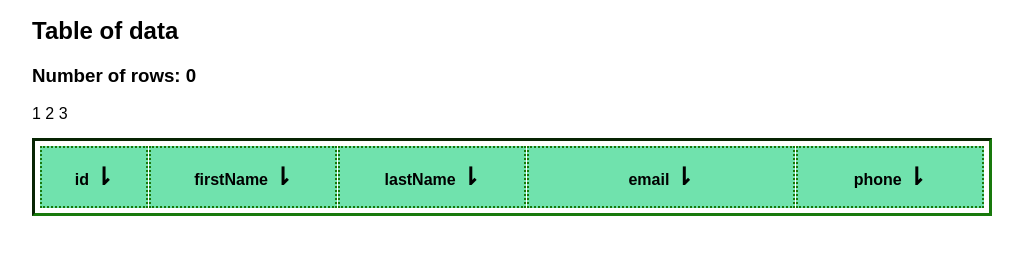
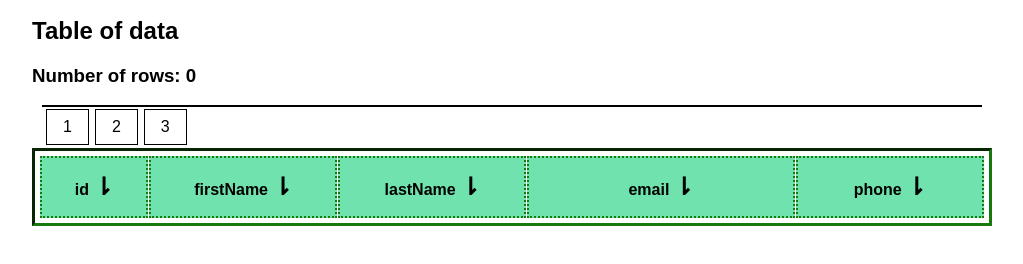
Before and after one commit to ao5og/task-table-js, a plain HTML site: page table_app/fetch-start.html in a window 1280 px wide. Shown: the part 104-368 px from the top of the page, without its empty margins (128-1151 px from the left). Drawn offline with Linux system fonts and the light colour scheme; no server answers.

Commit message:
Update style.css

```diff
--- a/table_app/style.css
+++ b/table_app/style.css
@@ -77,11 +77,32 @@ span.arrow:hover {
   /* background-color: gold; */
 }
 
-/* table tbody tr {
-	display: none;
-} */
+.pagination {
+  margin: 10px;
+  border-width: 1px;
+  border-color: black;
+  border-style: solid;
+}
 
-#page-nav {
-	display: flex;
-	justify-content: center;
+.pagination span {
+  color: black;
+  float: left;
+  padding: 8px 16px;
+  text-decoration: none;
+  transition: background-color 0.3s;
+  border-width: 1px;
+  border-color: black;
+  border-style: solid;
+  margin: 3px;
 }
+
+/* Style the active/current link */
+.pagination span.active {
+  background-color: dodgerblue;
+  color: white;
+}
+
+/* Add a grey background color on mouse-over */
+.pagination span:hover:not(.active) {
+  background-color: #ddd;
+}
```
Lines whose indentation alone changed are shown as unchanged.
